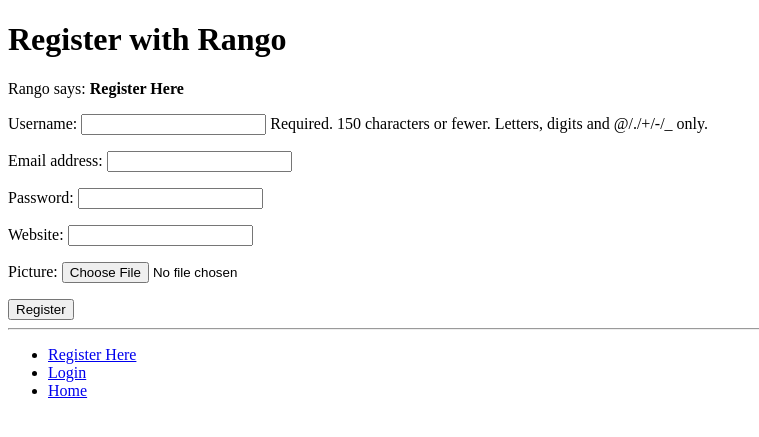
After one commit to tyang209/PythonRango, a Django app: page /rango/register/ in a window 1280 px wide. The commit adds this page. Shown: the top 437 px of the page, without its empty margins (0-759 px from the left). Run offline with Django 3.2, Linux system fonts and the light colour scheme; parts of the project's set-up code (start-up, migrations or seed data) failed here and were passed over.

Commit message:
added User authentication

```diff
--- a/rango/admin.py
+++ b/rango/admin.py
@@ -1,5 +1,5 @@
 from django.contrib import admin
-from rango.models import Category, Page
+from rango.models import Category, Page, UserProfile
 
 
 class PageAdmin(admin.ModelAdmin):
@@ -7,3 +7,4 @@ class PageAdmin(admin.ModelAdmin):
 
 admin.site.register(Category)
 admin.site.register(Page,PageAdmin)
+admin.site.register(UserProfile)
--- a/rango/forms.py
+++ b/rango/forms.py
@@ -1,5 +1,6 @@
 from django import forms
-from rango.models import Page, Category
+from rango.models import Page, Category, UserProfile
+from django.contrib.auth.models import User
 
 class CategoryForm(forms.ModelForm):
 
@@ -27,3 +28,14 @@ class PageForm(forms.ModelForm):
 	class Meta:
 		model= Page
 		fields = ('title','url','views')
+
+class UserForm(forms.ModelForm):
+	password = forms.CharField(widget=forms.PasswordInput())
+
+	class Meta:
+		model = User
+		fields = ('username', 'email', 'password')
+class UserProfileForm(forms.ModelForm):
+	class Meta:
+		model = UserProfile
+		fields = ('website', 'picture')
--- a/rango/models.py
+++ b/rango/models.py
@@ -1,5 +1,5 @@
 from django.db import models
-
+from django.contrib.auth.models import User
 
 # Create your models here.
 
@@ -18,3 +18,12 @@ class Page(models.Model):
 
 	def __unicode__(self):
 		return self.title
+
+class UserProfile(models.Model):
+	user = models.OneToOneField(User)
+
+	website = models.URLField(blank=True)
+	picture = models.ImageField(upload_to = 'profile_images', blank=True)
+
+	def __unicode__(self):
+		return self.user.username
--- a/rango/urls.py
+++ b/rango/urls.py
@@ -7,4 +7,7 @@ urlpatterns = patterns('',
 		url(r'^category/(?P<category_name_url>\w+)/$', views.category, name = 'category'),
 		url(r'^add_category/$', views.add_category, name='add_category'),
 		url(r'^category/(?P<category_name_url>\w+)/add_page/$', views.add_page, name='add_page'),
+		url(r'^register/$', views.register, name='register'),
+		url(r'^login/$', views.user_login, name='login'),
+		url(r'^logout/$',views.user_logout, name='logout'),
 		)
--- a/rango/views.py
+++ b/rango/views.py
@@ -3,7 +3,12 @@ from django.template import RequestContext
 from django.shortcuts import render_to_response
 from rango.models import Category
 from rango.models import Page
-from rango.forms import CategoryForm, PageForm
+from rango.forms import CategoryForm, PageForm,UserForm, UserProfileForm
+from django.contrib.auth.decorators import login_required
+from django.contrib.auth import authenticate, login
+from django.http import HttpResponseRedirect, HttpResponse
+from django.contrib.auth import logout
+
 
 def index(request):
 	context = RequestContext(request)
@@ -91,7 +96,71 @@ def add_page(request, category_name_url):
 							{'category_name_url':category_name_url,
 							 'category_name': category_name, 'form':
 							 	form}, context)
+def register(request):
 
+	context = RequestContext(request)
+
+	registered = False
+
+	if request.method == 'POST':
+		user_form = UserForm(data=request.POST)
+		profile_form = UserProfileForm(data=request.POST)
+
+		if user_form.is_valid() and profile_form.is_valid():
+			user=user_form.save()
+
+			user.set_password(user.password)
+			user.save()
+
+			profile = profile_form.save(commit=False)
+			profile.user = user
+
+			if 'picture' in request.FILES:
+				profile.picture = request.FILES['picture']
+
+			profile.save()
+
+			registered = True
+		else:
+			print user_form.errors, profile_form.errors
+	else:
+		user_form = UserForm()
+		profile_form = UserProfileForm()
+	return render_to_response(
+						'rango/register.html',
+						{'user_form':user_form, 'profile_form':profile_form,
+						'registered':registered}, context)
+
+def user_login(request):
+	context = RequestContext(request)
+
+	if request.method == 'POST':
+		username = request.POST['username']
+		password = request.POST['password']
+
+		user = authenticate(username=username, password=password)
+
+		if user is not None:
+			if user.is_active:
+				login(request,user)
+				return HttpResponseRedirect('/rango/')
+			else:
+				return HttpResponse("Your Rango account is disabled")
+		else:
+			print "Invalid login details: {0},{1}".format(username,password)
+			return HttpResponse("Invalid login details supplied.")
+	else:
+		return render_to_response('rango/login.html',{}, context)
+
+@login_required
+def user_logout(request):
+	logout(request)
+
+	return HttpResponseRedirect('/rango/')
+
+@login_required
+def restricted(request):
+	return HttpResponse("Since you're logged in, you can see this text!")
 def decode_url(url):
 
 	return url.replace('_',' ')
--- a/tango_with_django_project/settings.py
+++ b/tango_with_django_project/settings.py
@@ -15,7 +15,7 @@ DATABASE_PATH = os.path.join(PROJECT_PATH, 'rango.db')
 ADMINS = (
     # ('Your Name', 'your_email@example.com'),
 )
-
+LOGIN_URL = '/rango/login'
 
 MANAGERS = ADMINS
 
--- /dev/null
+++ b/templates/rango/base.html
@@ -0,0 +1,31 @@
+<!DOCTYPE html>
+
+<html>
+    <head>
+        <title>Rango - {%block title%} How to Tango with Django!{% endblock%}</title>
+    </head>
+
+    <body>
+		<div>
+			{%block body_block%} This is body_block's default content. {% endblock%}
+		</div>
+
+		<hr />
+
+		<div>
+			<ul>
+			{% if user.is_authenticated%}
+                <li><a href="/rango/restricted/">Restricted Page</a></li>
+                <li><a href="/rango/logout/">Logout</a></li>
+                <li><a href="/rango/add_category/">Add a New Category</a></li>
+			{%else%}
+				<li><a href="/rango/register/">Register Here</a></li>
+                <li><a href="/rango/login/">Login</a></li>
+			{%endif%}
+
+				<li><a href="/rango/">Home</a></li>
+			</ul>
+		</div>
+
+	</body>
+</html>
--- /dev/null
+++ b/templates/rango/register.html
@@ -0,0 +1,24 @@
+{%extends 'rango/base.html'%}
+
+{%block title%}Register{%endblock%}
+
+{% block body_block%}
+		<h1>Register with Rango</h1>
+
+		{%if registered%}
+		Rango says:<strong>thank you for registering!</strong>
+		<a href ="/rango/">Return to your homepage.</a><br />
+		{%else%}
+		Rango says: <strong>Register Here</strong><br />
+
+		<form id ="user_form" method="post" action="/rango/register/"
+				 enctype="multipart/form-data">
+		{%csrf_token%}
+
+		{{user_form.as_p}}
+		{{profile_form.as_p}}
+
+		<input type = "submit" name="submit" value="Register"/>
+		</form>
+		{%endif%}
+{%endblock%}
```
Also changed, not shown: templates/rango/add_category.html (+5 -10 lines), templates/rango/add_page.html (+5 -10 lines), templates/rango/category.html (+18 -23 lines), templates/rango/index.html (+10 -15 lines), templates/rango/login.html (added, +18 -0 lines), rango.db, 6 other files.
